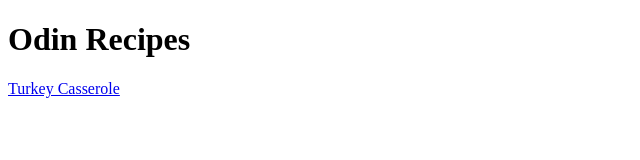
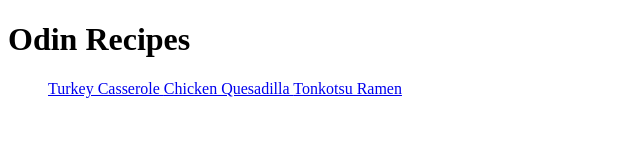
Before and after one commit to rykrev/odin-recipes, a plain HTML site: page index.html in a window 1280 px wide. Shown: the whole page, without its empty margins (0-640 px from the left). Drawn offline with Linux system fonts and the light colour scheme.

Commit message:
Added ramen and quesadilla files along with links in index page

```diff
--- a/index.html
+++ b/index.html
@@ -8,14 +8,25 @@
 </head>
 
 <body>
+
     <h1>
         Odin Recipes
     </h1>
+
+    <ul>
 
     <a href="./recipes/turkey-casserole.html">
         Turkey Casserole
     </a>
 
+    <a href="./recipes/chicken-quesadilla.html">
+        Chicken Quesadilla
+    </a>
+
+    <a href="./recipes/tonkotsu-ramen.html">
+        Tonkotsu Ramen
+    </a>
+    </ul>
 </body>
 
 
```
Also changed, not shown: recipes/chicken-quesadilla.html (added, +14 -0 lines), recipes/tonkotsu-ramen.html (added, +14 -0 lines).
